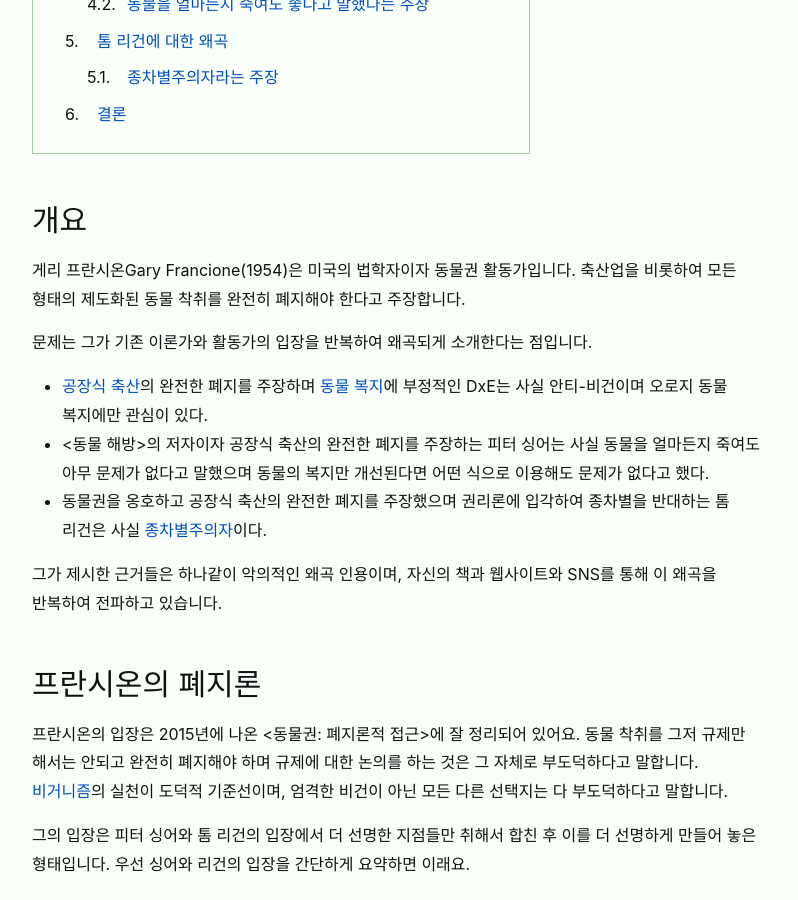
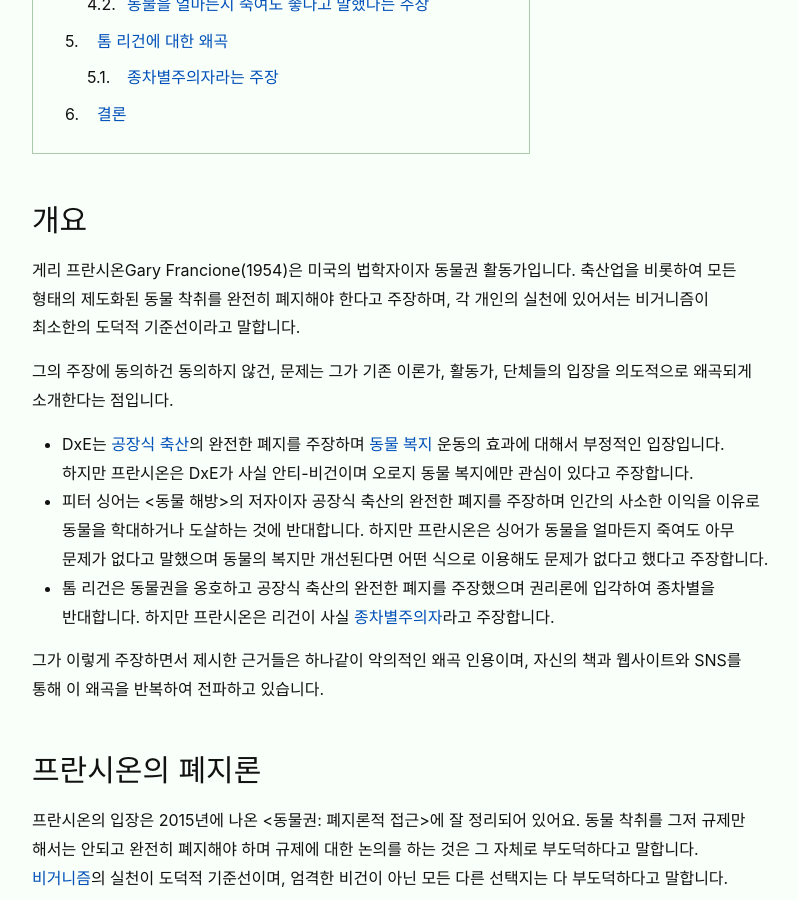
Before and after one commit to veganstudies/veganstudies.github.io, a Jekyll site: the page built from _posts/2020-03-04-on-gary-francione.md, in a window 1280 px wide and 900 px high, scrolled down 539 px. Shown: the whole window, without its empty margins (238-1036 px from the left). Built offline with Jekyll 4.4.1, drawn with Linux system fonts in a browser that asks for light colours; some of the changed text lies outside the part shown.

Commit message:
Update 2020-03-04-on-gary-francione.md

```diff
--- a/_posts/2020-03-04-on-gary-francione.md
+++ b/_posts/2020-03-04-on-gary-francione.md
@@ -5,15 +5,15 @@ date: 2020-03-04 01:00:00 +0900
 ---
 ## 개요
 
-게리 프란시온Gary Francione(1954)은 미국의 법학자이자 동물권 활동가입니다. 축산업을 비롯하여 모든 형태의 제도화된 동물 착취를 완전히 폐지해야 한다고 주장합니다.
+게리 프란시온Gary Francione(1954)은 미국의 법학자이자 동물권 활동가입니다. 축산업을 비롯하여 모든 형태의 제도화된 동물 착취를 완전히 폐지해야 한다고 주장하며, 각 개인의 실천에 있어서는 비거니즘이 최소한의 도덕적 기준선이라고 말합니다.
 
-문제는 그가 기존 이론가와 활동가의 입장을 반복하여 왜곡되게 소개한다는 점입니다.
+그의 주장에 동의하건 동의하지 않건, 문제는 그가 기존 이론가, 활동가, 단체들의 입장을 의도적으로 왜곡되게 소개한다는 점입니다.
 
-* [공장식 축산](/terms/factory-farming.html)의 완전한 폐지를 주장하며 [동물 복지](/terms/animal-welfare.html)에 부정적인 DxE는 사실 안티-비건이며 오로지 동물 복지에만 관심이 있다.
-* \<동물 해방\>의 저자이자 공장식 축산의 완전한 폐지를 주장하는 피터 싱어는 사실 동물을 얼마든지 죽여도 아무 문제가 없다고 말했으며 동물의 복지만 개선된다면 어떤 식으로 이용해도 문제가 없다고 했다.
-* 동물권을 옹호하고 공장식 축산의 완전한 폐지를 주장했으며 권리론에 입각하여 종차별을 반대하는 톰 리건은 사실 [종차별주의자](/terms/speciesism.html)이다.
+* DxE는 [공장식 축산](/terms/factory-farming.html)의 완전한 폐지를 주장하며 [동물 복지](/terms/animal-welfare.html) 운동의 효과에 대해서 부정적인 입장입니다. 하지만 프란시온은 DxE가 사실 안티-비건이며 오로지 동물 복지에만 관심이 있다고 주장합니다.
+* 피터 싱어는 \<동물 해방\>의 저자이자 공장식 축산의 완전한 폐지를 주장하며 인간의 사소한 이익을 이유로 동물을 학대하거나 도살하는 것에 반대합니다. 하지만 프란시온은 싱어가 동물을 얼마든지 죽여도 아무 문제가 없다고 말했으며 동물의 복지만 개선된다면 어떤 식으로 이용해도 문제가 없다고 했다고 주장합니다.
+* 톰 리건은 동물권을 옹호하고 공장식 축산의 완전한 폐지를 주장했으며 권리론에 입각하여 종차별을 반대합니다. 하지만 프란시온은 리건이 사실 [종차별주의자](/terms/speciesism.html)라고 주장합니다.
 
-그가 제시한 근거들은 하나같이 악의적인 왜곡 인용이며, 자신의 책과 웹사이트와 SNS를 통해 이 왜곡을 반복하여 전파하고 있습니다.
+그가 이렇게 주장하면서 제시한 근거들은 하나같이 악의적인 왜곡 인용이며, 자신의 책과 웹사이트와 SNS를 통해 이 왜곡을 반복하여 전파하고 있습니다.
 
 ## 프란시온의 폐지론
 
@@ -69,6 +69,8 @@ date: 2020-03-04 01:00:00 +0900
 
 '비거니즘은 해롭다'라는 표현은 의도적으로 선택한 논쟁적 표현이고 글 전체에서 의미를 부연하고 있음에도 불구하고 그 한 구절만 따와서 과도하게 비판하고 있는 것으로 보입니다.
 
+프란시온은 비거니즘이 최소한의 도덕적 기준선이라고 주장했지, 비거니즘만 하면 충분하다고 주장하는게 아녜요. 셩의 주장도 맥락과 함께 읽어보면 비거니즘은 개인적으로 당연히 실천하면 좋겠으나 거기에서 멈춰선 안된다는 의미에 가까워 보여요. 어떻게 보면 비거니즘에 대한 두 사람의 입장에는 거의 차이가 없음에도 불구하고 프란시온은 상대의 글을 왜곡되게 인용하여 차이를 더 선명하게 만들고 있습니다.
+
 ### 동물 복지에만 관심이 있다는 주장
 
 이어서 프란시온은 DxE가 전형적인 동물복지 옹호 단체라고 말하며 비판하고 있습니다.
@@ -82,6 +84,8 @@ date: 2020-03-04 01:00:00 +0900
 이게 '오로지 복지에만 관심을 둔다는 사실을 인정'하는 말이라고 주장합니다. 하지만 맥락을 살펴보면 다릅니다. 이 인터뷰는 가장 앞선 동물 복지를 홍보해온 한 기업의 공장에 몰래 침투하여 그 기업의 주장이 거짓임을 밝혀낸 후에 한 인터뷰입니다. DxE가 이런 활동을 하는 이유는 프란시온의 주장과는 정반대로 기업들이 주장하는 동물 복지가 얼마나 기만적인지를 대중에게 알리기 위한 것입니다.
 
 DxE 공식 홈페이지의 글 [사회적 변화는 끈적거리는 계단이다](https://www.directactioneverywhere.com/theliberationist/2014/3/4/uhxey48r3fix08ghbjmnl37i8phmzp)를 읽어보면 DxE가 동물 복지를 어떻게 생각하는지 조금 더 자세히 알 수 있습니다. 지금까지의 동물 복지 운동은 효과가 적었고 부작용이 많았으니, 동물 복지에 대한 논의는 반드시 장기적 전략과 함께 고려되어야만 한다는 것이 주장의 요지입니다.
+
+동물 복지 운동에는 긍정적 효과도 있고 부정적 효과도 있다고 생각해요. 그래서 어떤 상황에서 동물 복지 운동을 어떤 형태로 얼마나 하는 것이 가장 옳은 일인지에 대한 판단은 사람마다 달라질 수 있는 것 같습니다. 프란시온은 어떠한 경우에도 옳지 않다는 입장이고, DxE는 대체로 옳지 않으나 전략적으로 잘 조율하면 긍정적일 수 있으니 원칙적으로 반대할 일은 아니라는 입장이고, 피터 싱어는 부정적인 영향도 있으나 긍정적 영향이 월등하다고 생각해서 대체로 찬성하는 입장인 것 같습니다. 실증적인 연구나 다양한 실천을 통해 좋은 방법을 찾아야 하는 문제에 가까운데 자신의 선명한 입장만 옳다고 말하며 다른 이들의 입장을 반대하고 이를 위해 상대방의 글을 왜곡하는 점이 아쉽습니다.
 
 ## 피터 싱어에 대한 왜곡
 
```
Also changed, not shown: other parts of _posts/2020-03-04-on-gary-francione.md (+1 -1 lines).
